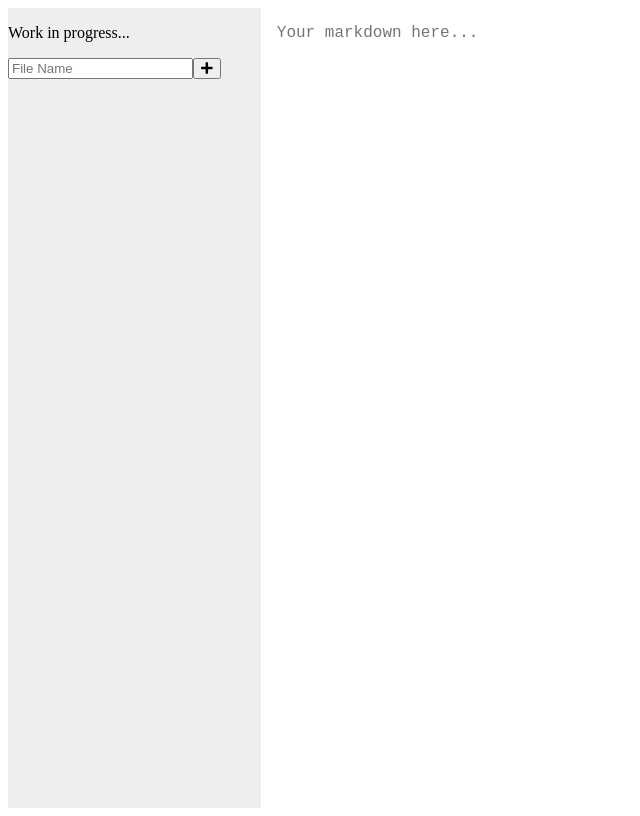
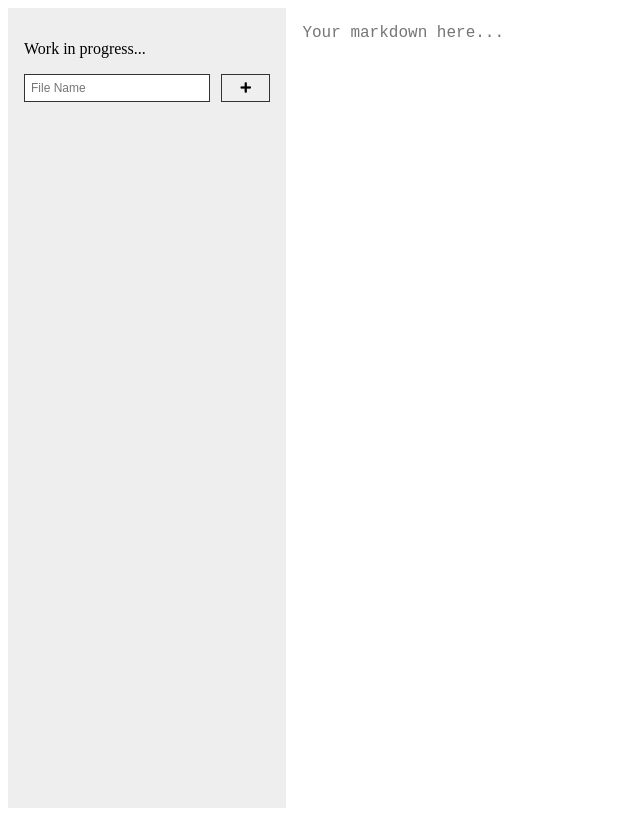
Before and after one commit to schafeld/markdown-editor, a Vue app: page / in a window 1280 px wide. Shown: the whole page, without its empty margins (0-640 px from the left). Built offline with nearby package versions, Linux system fonts and the light colour scheme.

Commit message:
add file form component

```diff
--- a/src/App.vue
+++ b/src/App.vue
@@ -30,7 +30,7 @@ export default {
 }
 </script>
 
-<style scoped>
+<style>
   .main {
     height: 100vh;
     display: flex;
@@ -39,6 +39,7 @@ export default {
   .sidebar {
     flex-basis: 20%;
     background-color: #eee;
+    padding: 1em;
   }
   .content {
     flex-basis: 80%;
--- a/src/FileForm.vue
+++ b/src/FileForm.vue
@@ -1,6 +1,6 @@
 <template>
     <div class="file-form">
-        <form>
+        <form @submit="submit()">
             <input type="text" placeholder="File Name" />
             <button type="submit">
                 <i class="fas fa-plus"></i>
@@ -11,8 +11,37 @@
 
 <script>
 export default {
+  data () {
+    return {
+      name: ''
+    }
+  },
+  methods: {
+    submit () {
+      if (!this.name.trim()) {
+        return
+      }
+      this.$emit('submit', this.name)
+    }
+  }
 }
 </script>
 
-<style scoped>
+<style>
+    .file-form input {
+        width: 70%;
+        border: 1px solid #333;
+        outline: none;
+        padding: 6px;
+        font-size: 12px;
+    }
+    .file-form button {
+        width: 20%;
+        float: right;
+        border: 1px solid #333;
+        outline: none;
+        padding: 6px;
+        font-size: 12px;
+        cursor: pointer;
+    }
 </style>
```
Also changed, not shown: 1 other file (tests, documents, lock files or other folders).
